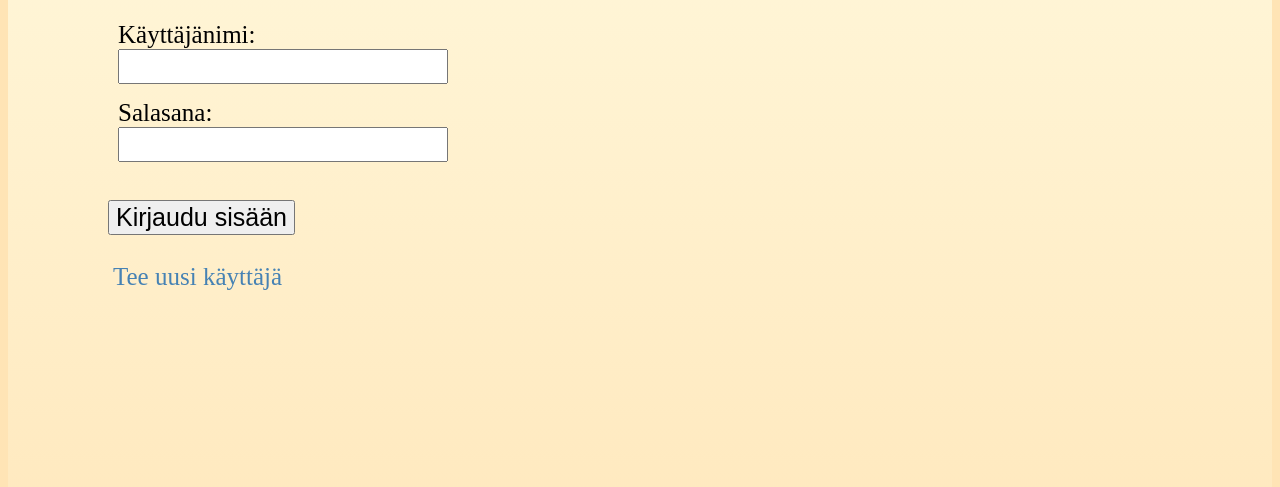
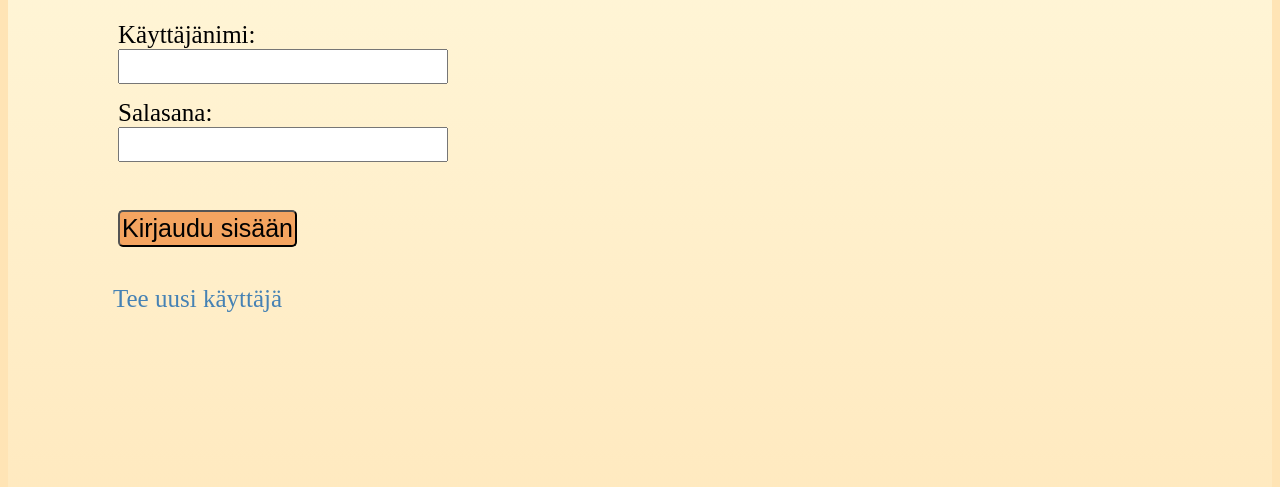
Before and after one commit to TatuSorjonen/Sanaharjoittelu, a Python web app: template templates/index.html in a window 1280 px wide. Shown: the part 167-654 px from the top of the page. Run offline with Jinja, Linux system fonts and the light colour scheme; the template is opened without the code that fills it, so the values that code supplies are empty.

Commit message:
CSS Styles

```diff
--- a/static/styles/styles.css
+++ b/static/styles/styles.css
@@ -44,6 +44,14 @@ input {
   font-size: 25px;
 }
 
+input[type=submit] {
+  padding: 2px;
+  background:SandyBrown;
+  cursor:pointer;
+  border-radius: 5px;
+  margin: 10px;
+}
+
 /* unvisited link */
 a:link {
   color: SteelBlue;
@@ -88,6 +96,7 @@ td {
   border: 1px solid #dddddd;
   text-align: left;
   padding: 8px;
+  vertical-align: top;
 }
 
 th {
```
